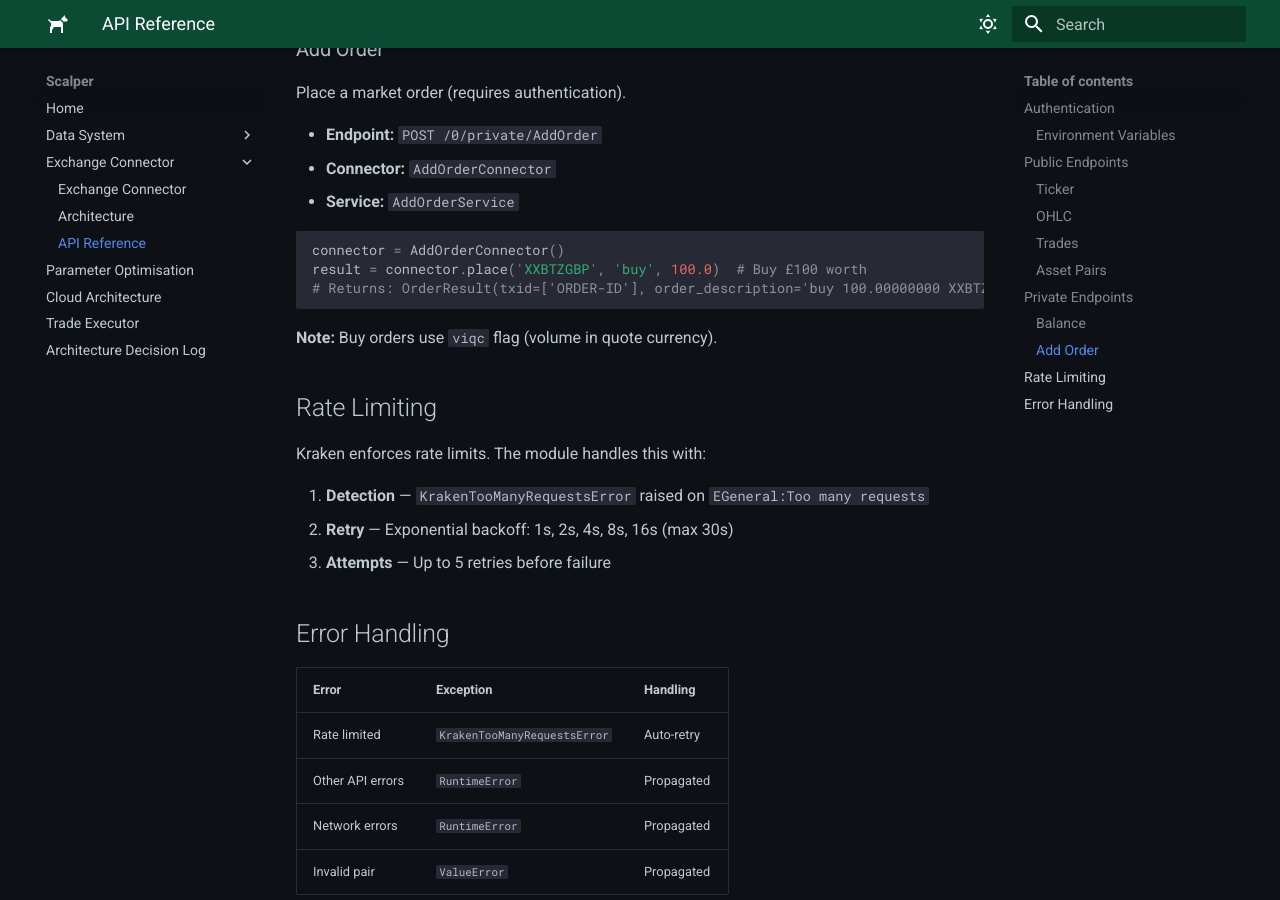
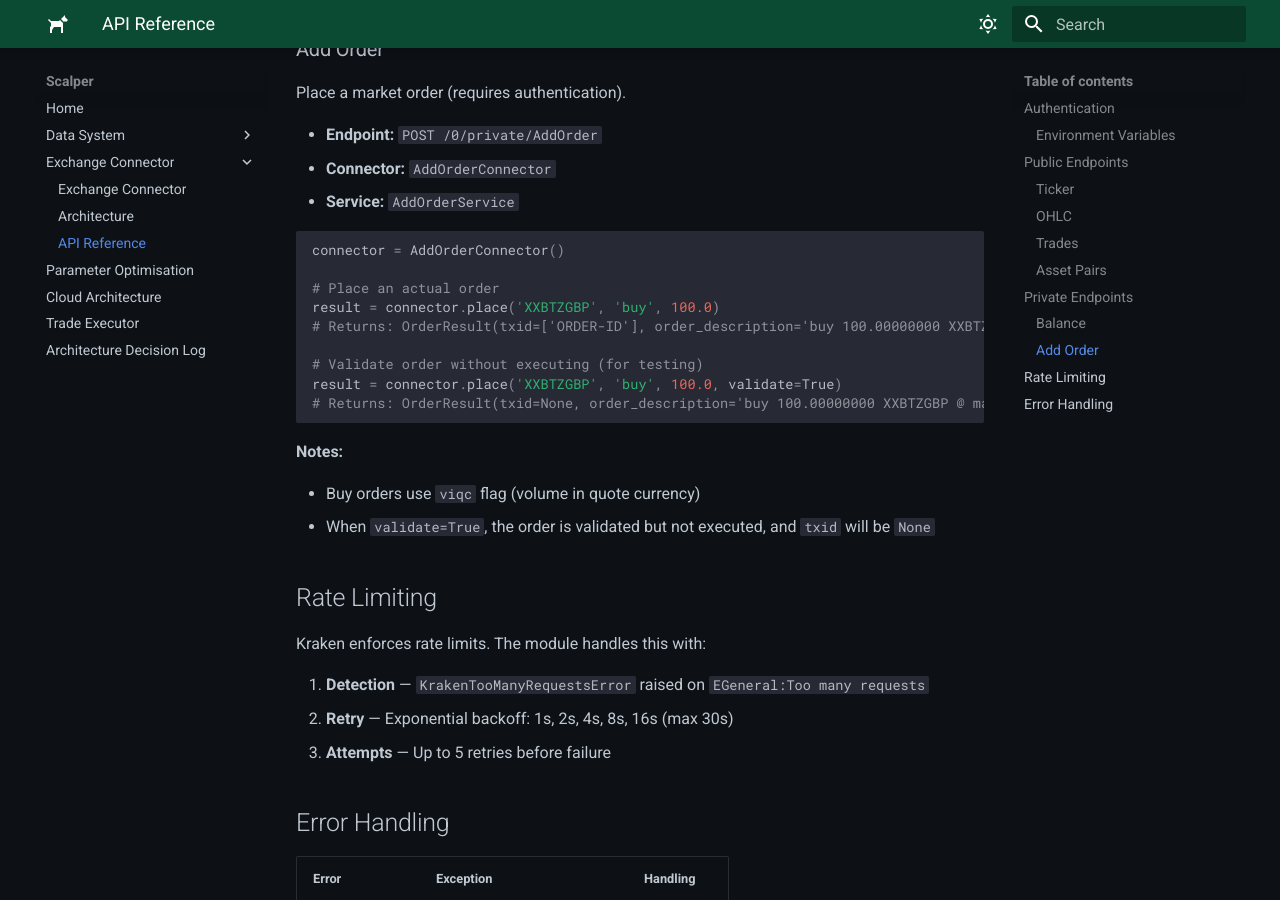
Before and after one commit to Phil-Lord/crypto-scalper, an MkDocs documentation site: the page built from docs/exchange-connector/api-reference.md, in a window 1280 px wide and 900 px high, scrolled down 2241 px. Built offline with MkDocs 1.6.1 and Material for MkDocs 9.7.7, drawn with Linux system fonts in a browser that asks for light colours.

Commit message:
DOC: Update EC Add Order doc to reflect new validate param

````diff
--- a/docs/exchange-connector/api-reference.md
+++ b/docs/exchange-connector/api-reference.md
@@ -95,11 +95,20 @@ Place a market order (requires authentication).
 
 ```python
 connector = AddOrderConnector()
-result = connector.place('XXBTZGBP', 'buy', 100.0)  # Buy £100 worth
+
+# Place an actual order
+result = connector.place('XXBTZGBP', 'buy', 100.0)
 # Returns: OrderResult(txid=['ORDER-ID'], order_description='buy 100.00000000 XXBTZGBP @ market')
+
+# Validate order without executing (for testing)
+result = connector.place('XXBTZGBP', 'buy', 100.0, validate=True)
+# Returns: OrderResult(txid=None, order_description='buy 100.00000000 XXBTZGBP @ market')
 ```
 
-**Note:** Buy orders use `viqc` flag (volume in quote currency).
+**Notes:**
+
+- Buy orders use `viqc` flag (volume in quote currency)
+- When `validate=True`, the order is validated but not executed, and `txid` will be `None`
 
 ## Rate Limiting
 
````
